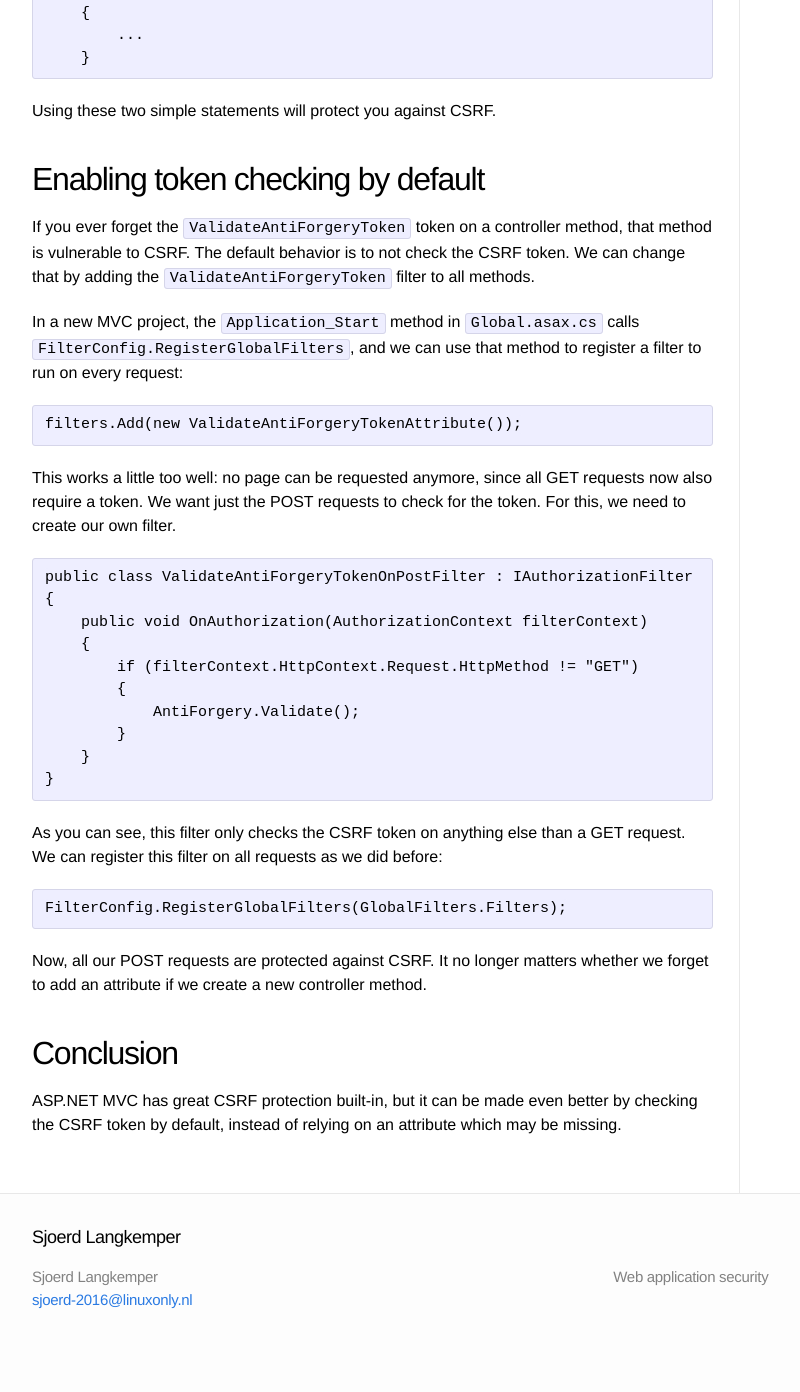
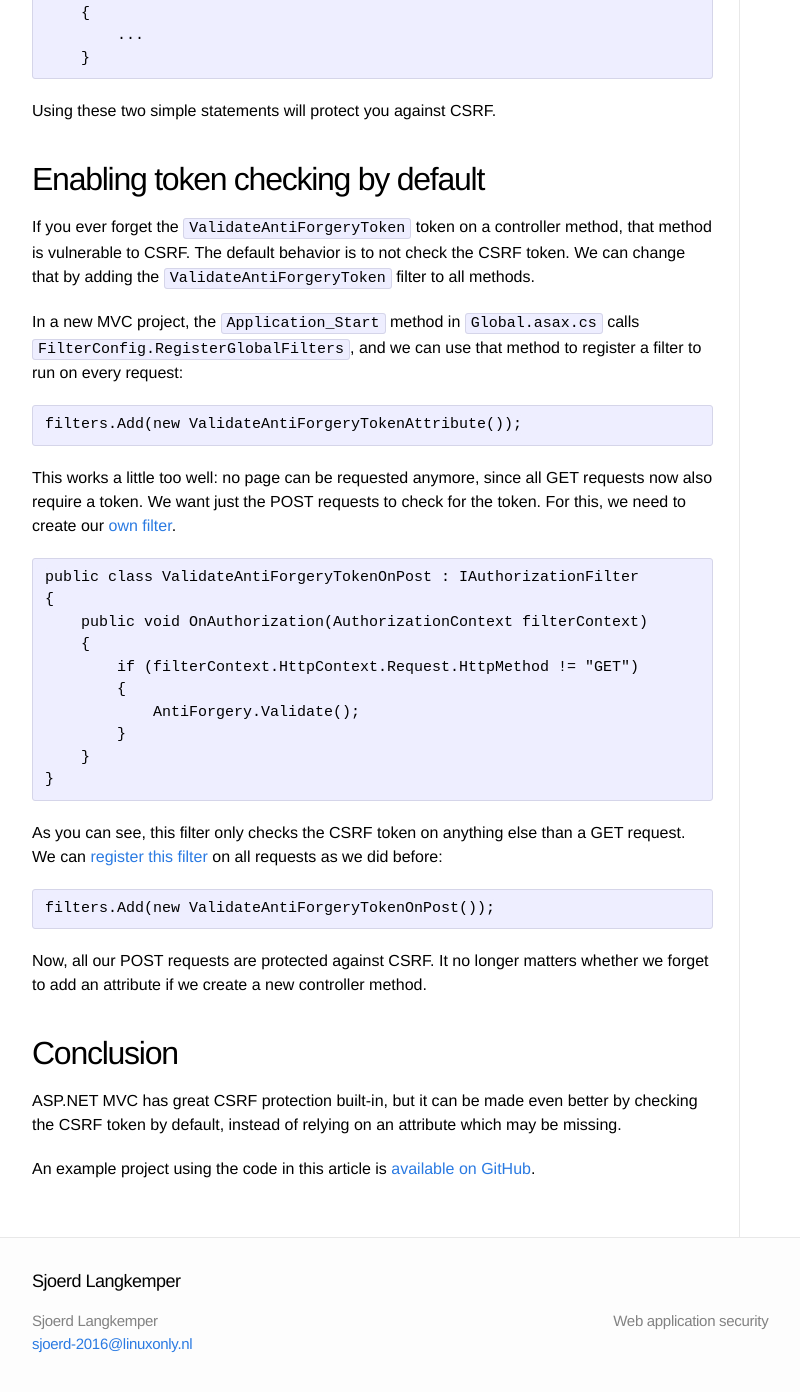
Before and after one commit to Sjord/Sjord.github.io, a Jekyll site: the page built from _posts/2016-12-13-csrf-protection-by-default-in-asp-net-mvc.md, in a window 1280 px wide and 1400 px high, scrolled down 943 px. Shown: the top 1392 px of the window, without its empty margins (108-908 px from the left). Built offline with Jekyll 4.4.1, drawn with Linux system fonts in a browser that asks for light colours; before the commit the page ends 2299 px from its top, so only the background shows below that; some of the changed text lies outside the part shown.

Commit message:
Add some links

```diff
--- a/_posts/2016-12-13-csrf-protection-by-default-in-asp-net-mvc.md
+++ b/_posts/2016-12-13-csrf-protection-by-default-in-asp-net-mvc.md
@@ -5,11 +5,11 @@
 date: 2016-12-22
 ---
 
-ASP.NET MVC protects against CSRF by using a secret token, and checking it if an attribute is present. In this post we will show how to check the CSRF token for all POST requests.
+ASP.NET MVC protects against [CSRF](https://en.wikipedia.org/wiki/Cross-site_request_forgery) by using a secret token, and checking it if an attribute is present. In this post we will show how to check the CSRF token for all POST requests.
 
 ## Normal way of CSRF protection
 
-ASP.NET MVC has CSRF protection in the form of a secret token. Every form is provided with a token, that is checked on the server upon submit. Because the attacker that tries to exploit a cross site request does not have this token, he can not successfully submit the form. To use the standard MVC CSRF token, two things are necessary. First, you need to include the token in the form:
+ASP.NET MVC has [CSRF protection](https://www.asp.net/mvc/overview/security/xsrfcsrf-prevention-in-aspnet-mvc-and-web-pages) in the form of a secret token. Every form is provided with a token, that is checked on the server upon submit. Because the attacker that tries to exploit a cross site request does not have this token, he can not successfully submit the form. To use the standard MVC CSRF token, two things are necessary. First, you need to include the token in the form:
 
     @using (Html.BeginForm())
     {
@@ -36,9 +36,9 @@
 
     filters.Add(new ValidateAntiForgeryTokenAttribute());
 
-This works a little too well: no page can be requested anymore, since all GET requests now also require a token. We want just the POST requests to check for the token. For this, we need to create our own filter.
+This works a little too well: no page can be requested anymore, since all GET requests now also require a token. We want just the POST requests to check for the token. For this, we need to create our [own filter](https://github.com/Sjord/CheckTokenByDefault/blob/master/CheckTokenByDefault/ValidateAntiForgeryTokenOnPost.cs).
 
-    public class ValidateAntiForgeryTokenOnPostFilter : IAuthorizationFilter
+    public class ValidateAntiForgeryTokenOnPost : IAuthorizationFilter
     {
         public void OnAuthorization(AuthorizationContext filterContext)
         {
@@ -49,12 +49,14 @@
         }
     }
 
-As you can see, this filter only checks the CSRF token on anything else than a GET request. We can register this filter on all requests as we did before:
+As you can see, this filter only checks the CSRF token on anything else than a GET request. We can [register this filter](https://github.com/Sjord/CheckTokenByDefault/blob/master/CheckTokenByDefault/App_Start/FilterConfig.cs) on all requests as we did before:
 
-    FilterConfig.RegisterGlobalFilters(GlobalFilters.Filters);
+    filters.Add(new ValidateAntiForgeryTokenOnPost());
 
 Now, all our POST requests are protected against CSRF. It no longer matters whether we forget to add an attribute if we create a new controller method.
 
 ## Conclusion
 
 ASP.NET MVC has great CSRF protection built-in, but it can be made even better by checking the CSRF token by default, instead of relying on an attribute which may be missing.
+
+An example project using the code in this article is [available on GitHub](https://github.com/Sjord/CheckTokenByDefault).
```
